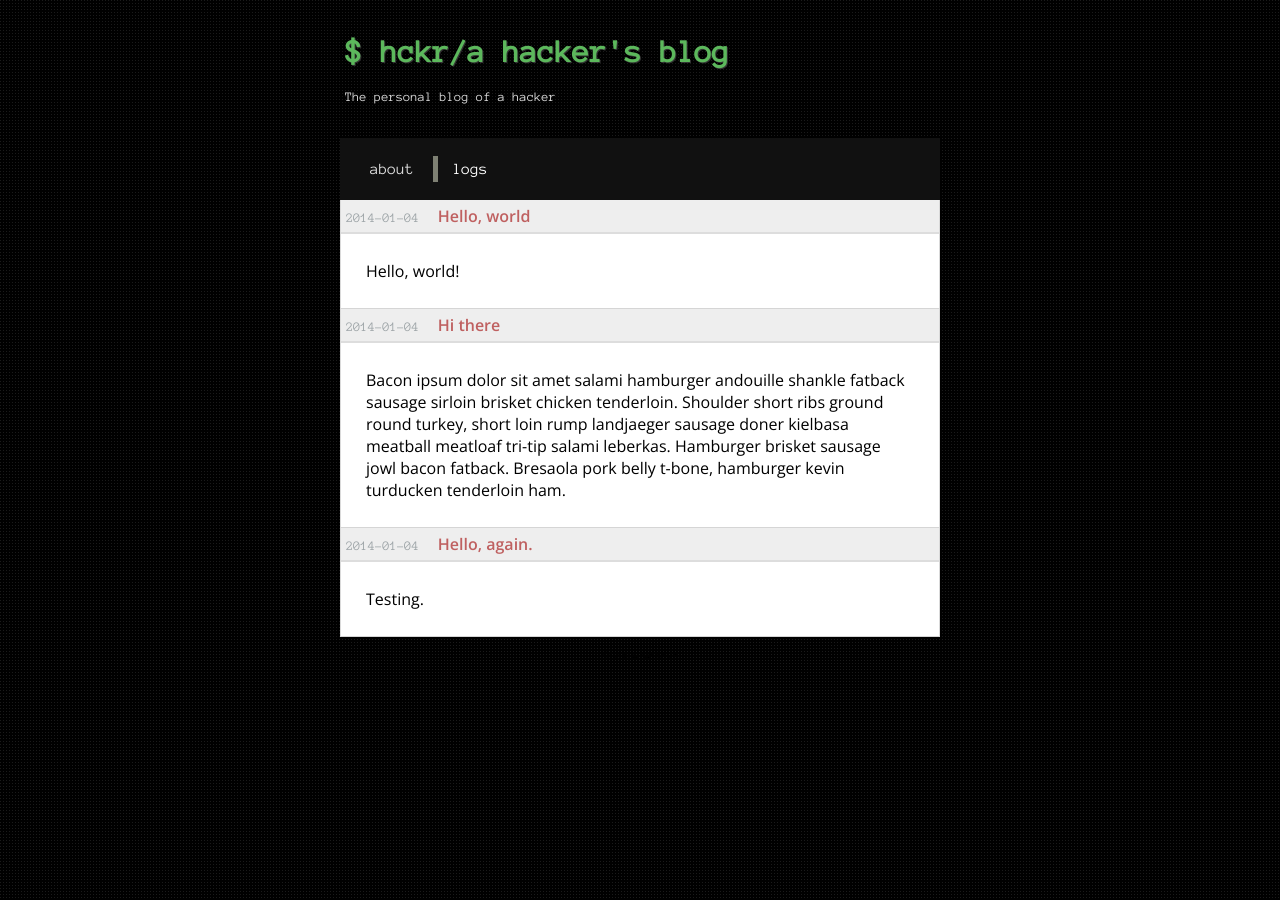
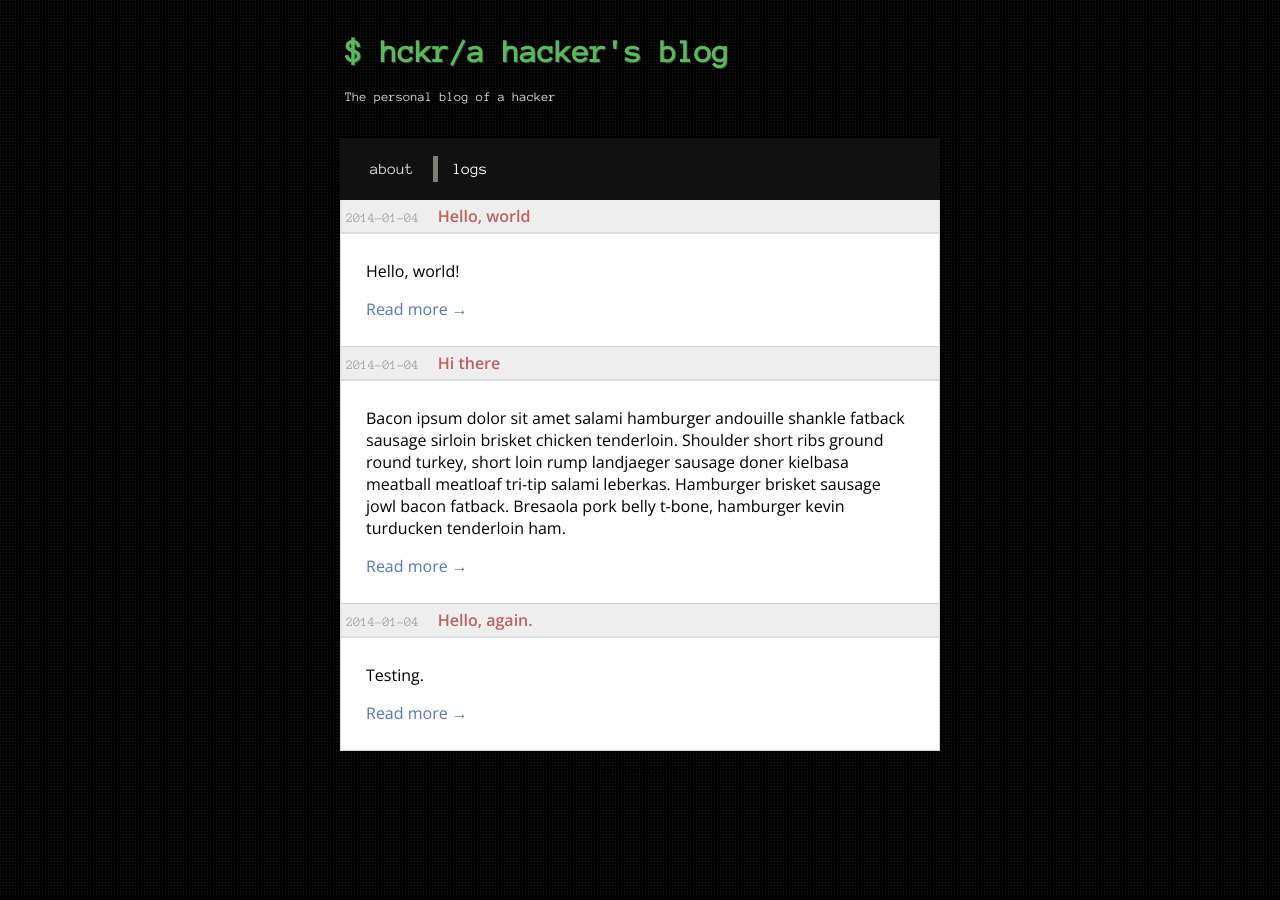
Before and after one commit to bitjockey42/astrohckr.github.io, a Jekyll site: the page built from index.md, in a window 1280 px wide. Built offline with Jekyll 4.4.1, drawn with Linux system fonts in a browser that asks for light colours.

Commit message:
Added link coloring

```diff
--- a/_layouts/blog.html
+++ b/_layouts/blog.html
@@ -16,9 +16,9 @@ type: index
       </div>
     </header>
 
-
     <div class="blog-content">
-          <p>{{ post.excerpt }}</p>
+      <p>{{ post.excerpt|markdownify }}</p>
+      <p><a href="{{ post.url }}">Read more &rarr;</a></p>
     </div>
 
   </div>
--- a/assets/stylesheets/blog.css
+++ b/assets/stylesheets/blog.css
@@ -40,3 +40,12 @@
     background: #fff;
     font-family: 'Open Sans', sans-serif;
 }
+
+.blog-content a {
+    color: #557aaa;
+    text-decoration: none;
+}
+
+.blog-content a:hover {
+    color: #e6b173;
+}
```
Lines whose indentation alone changed are shown as unchanged.
